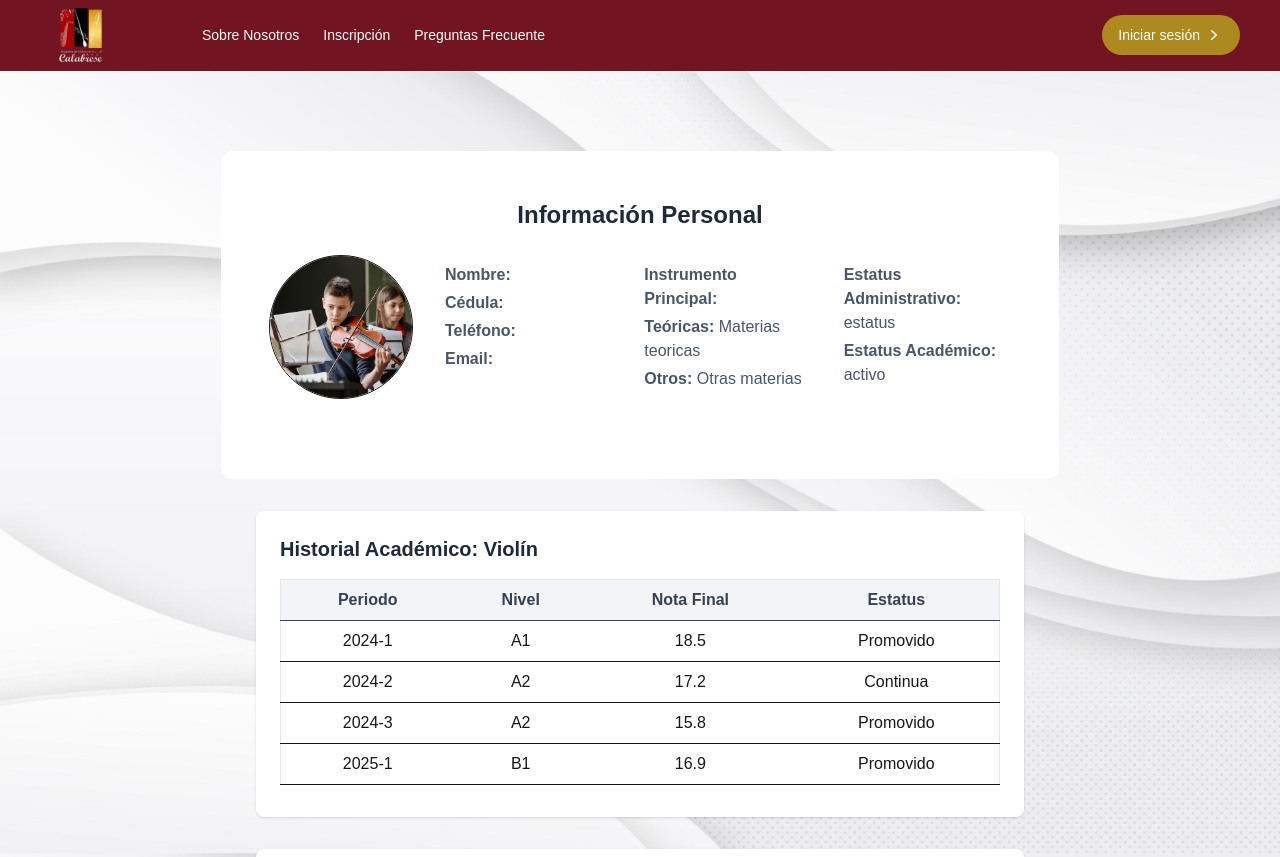
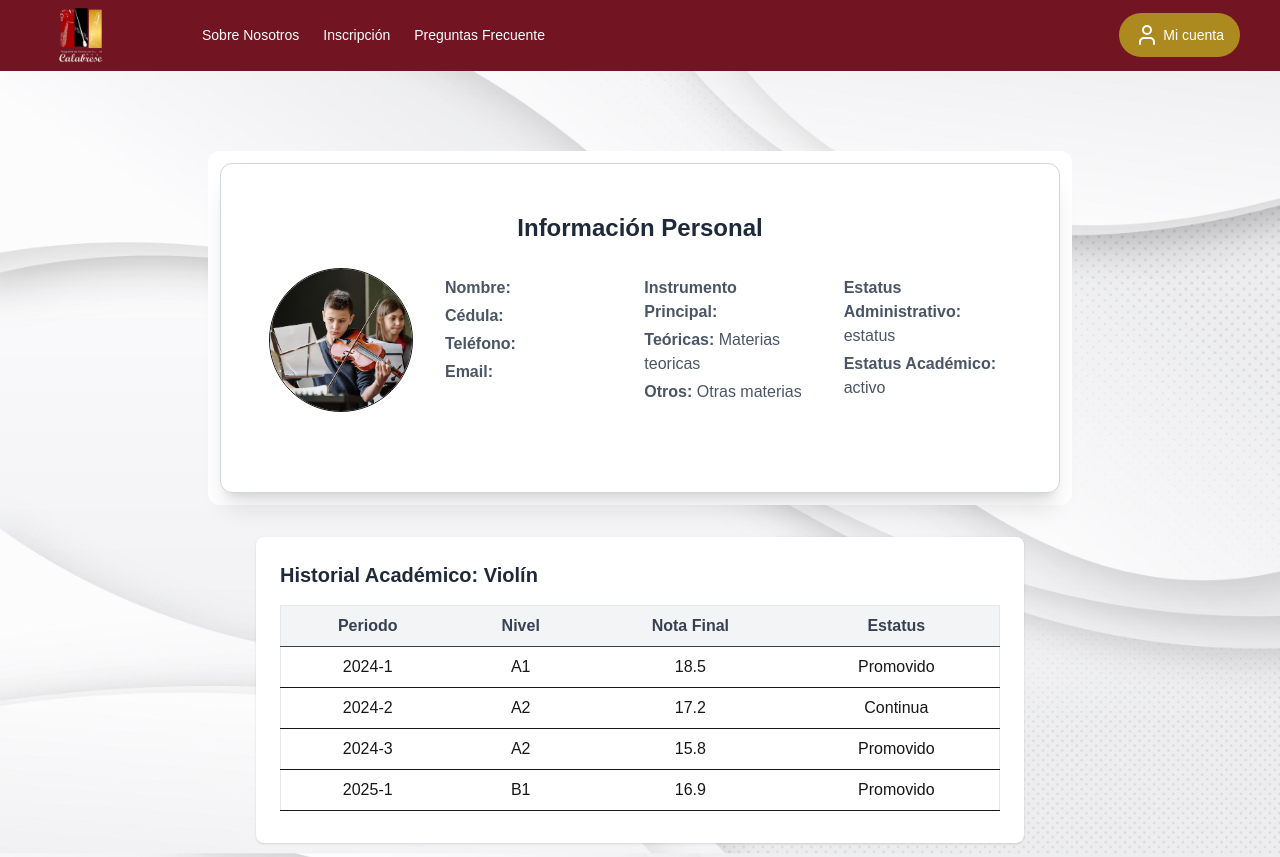
Before and after one commit to Nelson-GT/programa-MJC, a Next.js app: page /usuario/1 in a window 1280 px wide. Shown: the top 857 px of the page. Built offline with nearby package versions, Linux system fonts and the light colour scheme; no server answers.

Commit message:
Pequeños cambios

```diff
--- a/app/usuario/[id]/page.tsx
+++ b/app/usuario/[id]/page.tsx
@@ -1,7 +1,7 @@
 "use client"
 import Head from "next/head"
 import Footer from "@/components/Footer"
-import Navbar from "@/components/Navbar"
+import Navbar from "@/components/NavbatUser"
 import { useParams } from "next/navigation"
 import React, { useState, useEffect } from "react"
 
@@ -120,7 +120,8 @@ export default function Estudiante() {
       <div className="w-full flex flex-col items-center px-4 py-8">
 
         {/* Información Personal */}
-        <div className="bg-white rounded-xl p-12 mb-8">
+        <div className="bg-white rounded-xl p-3 mb-8">
+          <div className="p-12 border border-gray-300 rounded-xl shadow-xl">
           <h2 className="text-2xl font-bold text-gray-800 mb-6 text-center">Información Personal</h2>
             <div className=" flex flex-col md:flex-row items-center gap-8 w-full max-w-5xl mb-8">
               <img
@@ -143,6 +144,7 @@ export default function Estudiante() {
                 <div className="flex-1">
                   <div className="text-gray-600 mb-1"><b>Estatus Administrativo:</b> estatus</div>
                   <div className="text-gray-600"><b>Estatus Académico:</b> activo</div>
+                </div>
               </div>
             </div>
           </div>
--- /dev/null
+++ b/components/NavbatUser.tsx
@@ -0,0 +1,80 @@
+"use client";
+import Link from 'next/link';
+import { useEffect, useRef, useState } from 'react';
+import { User } from "lucide-react";
+import NavHeader from '@/components/ui/NavHeader';
+import NavLink from '@/components/ui/NavLink';
+
+const Navbar = () => {
+    const [state, setState] = useState<boolean>(false);
+    const menuBtnEl = useRef<HTMLButtonElement>(null) as React.RefObject<HTMLButtonElement>;
+
+    const navigation = [
+        { name: 'Sobre Nosotros', href: '#' },
+        { name: 'Inscripción', href: '#' },
+        { name: 'Preguntas Frecuente', href: '#' },
+    ];
+
+    useEffect(() => {
+        const handleClickOutside = (e: MouseEvent | Event) => {
+        if (
+            menuBtnEl.current &&
+            !menuBtnEl.current.contains(e.target as Node)
+        ) {
+            setState(false);
+        }
+        };
+
+        document.addEventListener('click', handleClickOutside);
+        return () => document.removeEventListener('click', handleClickOutside);
+    }, []);
+
+    return (
+        <header className="bg-[#721422] p-0 mb-12">
+            <div className="custom-screen md:hidden">
+                <NavHeader
+                menuBtnEl={menuBtnEl}
+                state={state}
+                onClick={() => setState(!state)}
+                />
+            </div>
+            <nav
+                className={`bg-[#721422] p-0 md:text-sm md:static md:block ${
+                state
+                    ? 'absolute z-20 top-2 inset-x-4 shadow-lg rounded-xl border md:shadow-none md:border-none'
+                    : 'hidden'
+                }`}
+            >
+                <div className="custom-screen gap-x-20 items-center ml-10 md:flex">
+                <NavHeader state={state} onClick={() => setState(!state)} />
+                <div
+                    className={`flex-1 items-center mt-8 mr-10 text-white text-lg md:font-medium md:mt-0 md:flex ${
+                    state ? 'block' : 'hidden'
+                    }`}
+                >
+                    <ul className="justify-center items-center space-y-6 md:flex md:space-x-6 md:space-y-0">
+                    {navigation.map((item, idx) => (
+                        <li key={idx} className="hover:text-gray-900 text-sm">
+                        <Link href={item.href} className="block" scroll={false} >
+                            {item.name}
+                        </Link>
+                        </li>
+                    ))}
+                    </ul>
+                    <div className="flex-1 gap-x-6 items-center justify-end mt-6 space-y-6 md:flex md:space-y-0 md:mt-0">
+                    <NavLink
+                        href="/login"
+                        className="flex items-center justify-center gap-x-1 text-sm text-white font-medium bg-[#AD8A1F] hover:bg-[#9a7d08] active:bg-[#5e5026] md:inline-flex"
+                    >
+                        <User className='h-6 w-6'/>
+                        Mi cuenta
+                    </NavLink>
+                    </div>
+                </div>
+                </div>
+            </nav>
+        </header>
+    );
+};
+
+export default Navbar;
--- a/package.json
+++ b/package.json
@@ -12,6 +12,7 @@
     "@react-pdf/renderer": "^4.3.0",
     "bcryptjs": "^3.0.2",
     "dotenv": "^17.0.1",
+    "lucide-react": "^0.536.0",
     "mysql2": "^3.14.1",
     "next": "15.3.5",
     "react": "^19.0.0",
```
Also changed, not shown: 1 other file (tests, documents, lock files or other folders). Lines whose indentation alone changed are shown as unchanged.
